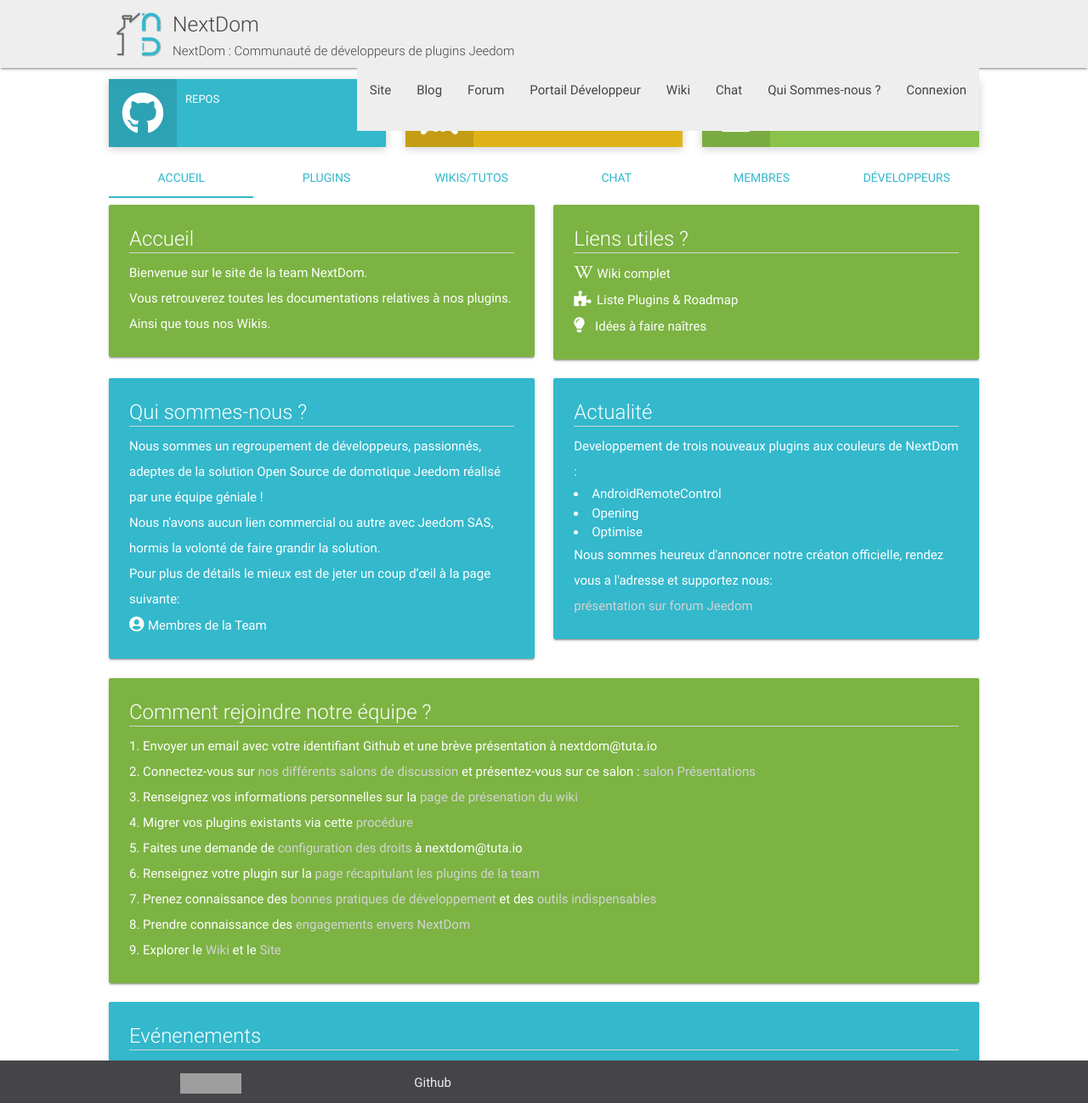
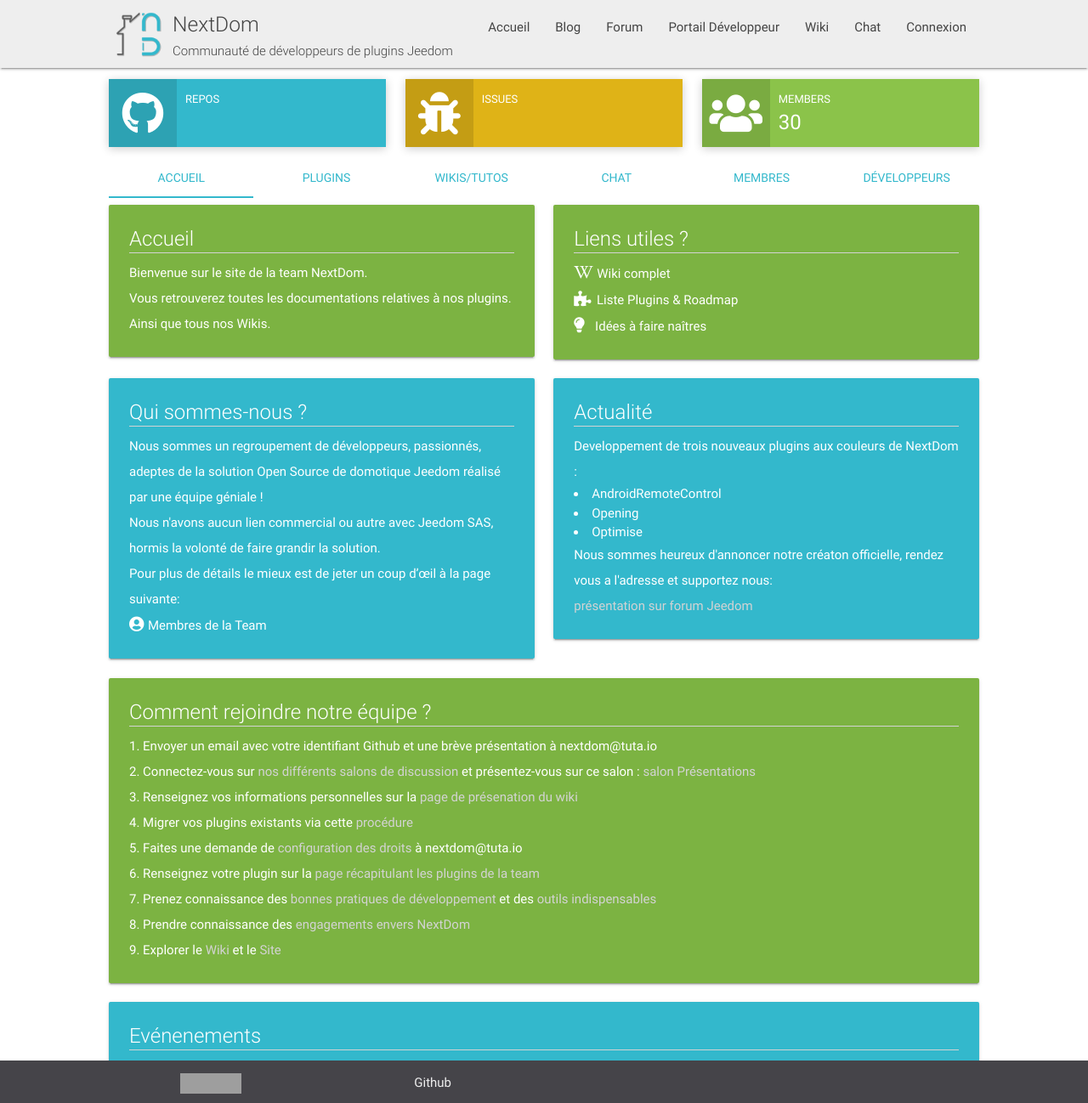
Before and after one commit to NextDom/NextDom.github.io, a Jekyll site: the page index.html, which Jekyll copies as it is, in a window 1280 px wide and 1298 px high. Shown: the whole window at 85% size. Built offline with Jekyll 4.4.1, drawn with Linux system fonts in a browser that asks for light colours; nearby versions of some CDN libraries; grey boxes are pictures that could not be loaded.

Commit message:
Fix menu

```diff
--- a/index.html
+++ b/index.html
@@ -51,17 +51,16 @@
             <div class="nav-wrapper container">
                 <a id="logo-container" href="https://NextDom.github.io/" class="brand-logo left"><img src="img/logoblue.png"></a>
                 <ul class="titre">
-                    <li><h5 style="margin-top:15px; padding-left: 75px">NextDom</h5><h6 style="padding-left: 75px">NextDom : Communauté de développeurs de plugins Jeedom</h6></li>
+                    <li><h5 style="margin-top:15px; padding-left: 75px">NextDom</h5><h6 style="padding-left: 75px">Communauté de développeurs de plugins Jeedom</h6></li>
                 </ul>
                 <a href="https://NextDom.github.io/" data-activates="nav-mobile" class="button-collapse btn-floating btn-large waves-effect waves-light jeedomcolorbg"><i class="material-icons">menu</i></a>
                 <ul class="right hide-on-med-and-down">
-                    <li class="active"><a class="nav-header" href="https://www.nextdom.org/articles">Site</a></li>
+                    <li class="active"><a class="nav-header" href="https://www.nextdom.org/articles">Accueil</a></li>
                     <li class="active"><a class="nav-header" href="https://www.nextdom.org/articles">Blog</a></li>
                     <li class="active"><a class="nav-header" href="https://www.nextdom.org/forum">Forum</a></li>
                     <li class="active"><a class="nav-header" href="https://NextDom.github.io/">Portail Développeur</a></li>
                     <li class="active"><a class="nav-header" href="https://github.com/NextDom">Wiki</a></li>
                     <li class="active"><a class="nav-header" href="https://gitter.im/NextDom">Chat</a></li>
-                    <li class="active"><a class="nav-header" href="https://www.nextdom.org/elementor-230/qui-sommes-nous">Qui Sommes-nous ?</a></li>
                     <li class="active"><a class="nav-header" href="https://github.com/login">Connexion</a></li>
                     <!-- <li class="active"><a class="nav-header" href="https://vfhome.fr/documentation/admin/admin.html">Admin</a></li> -->
                 </ul>
```
